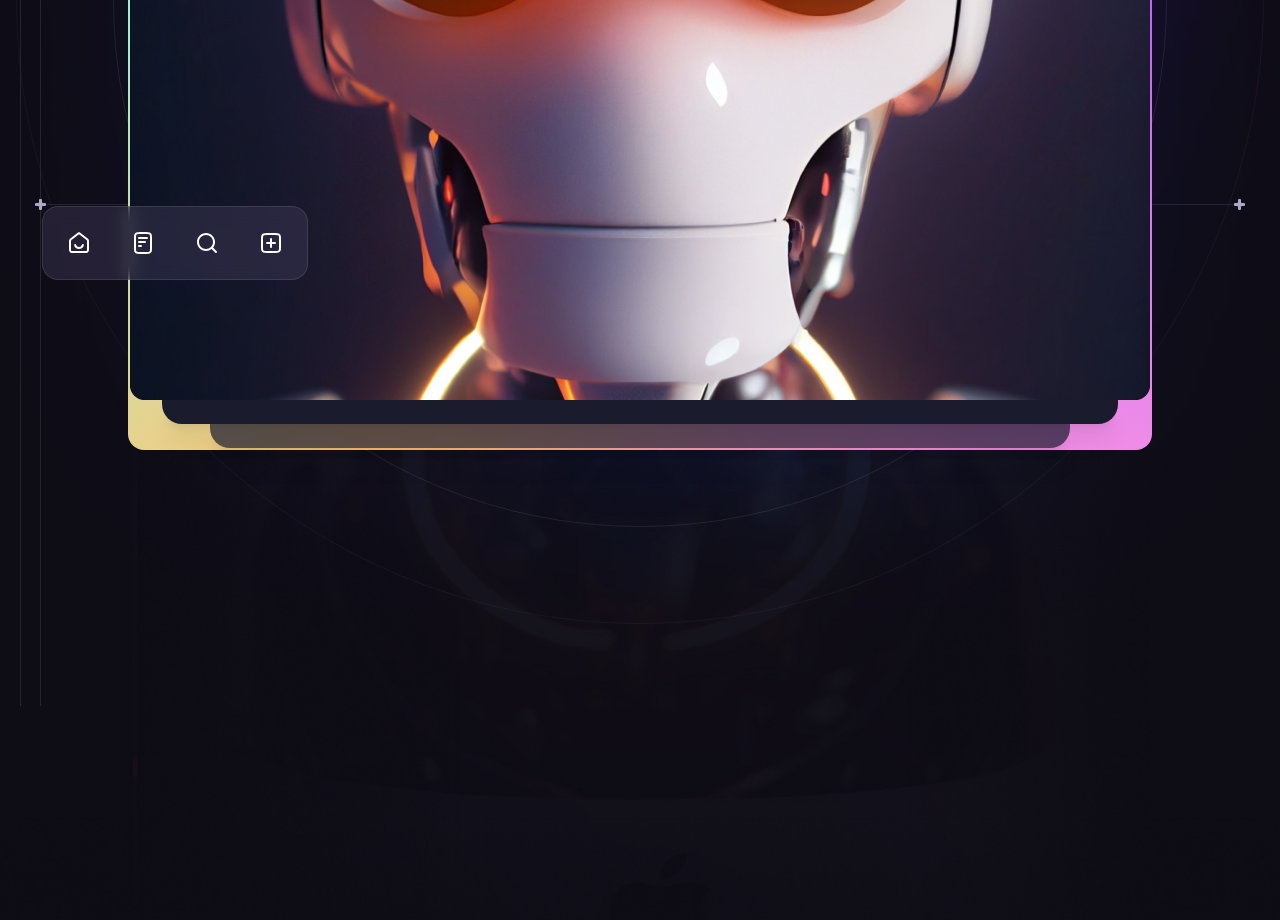
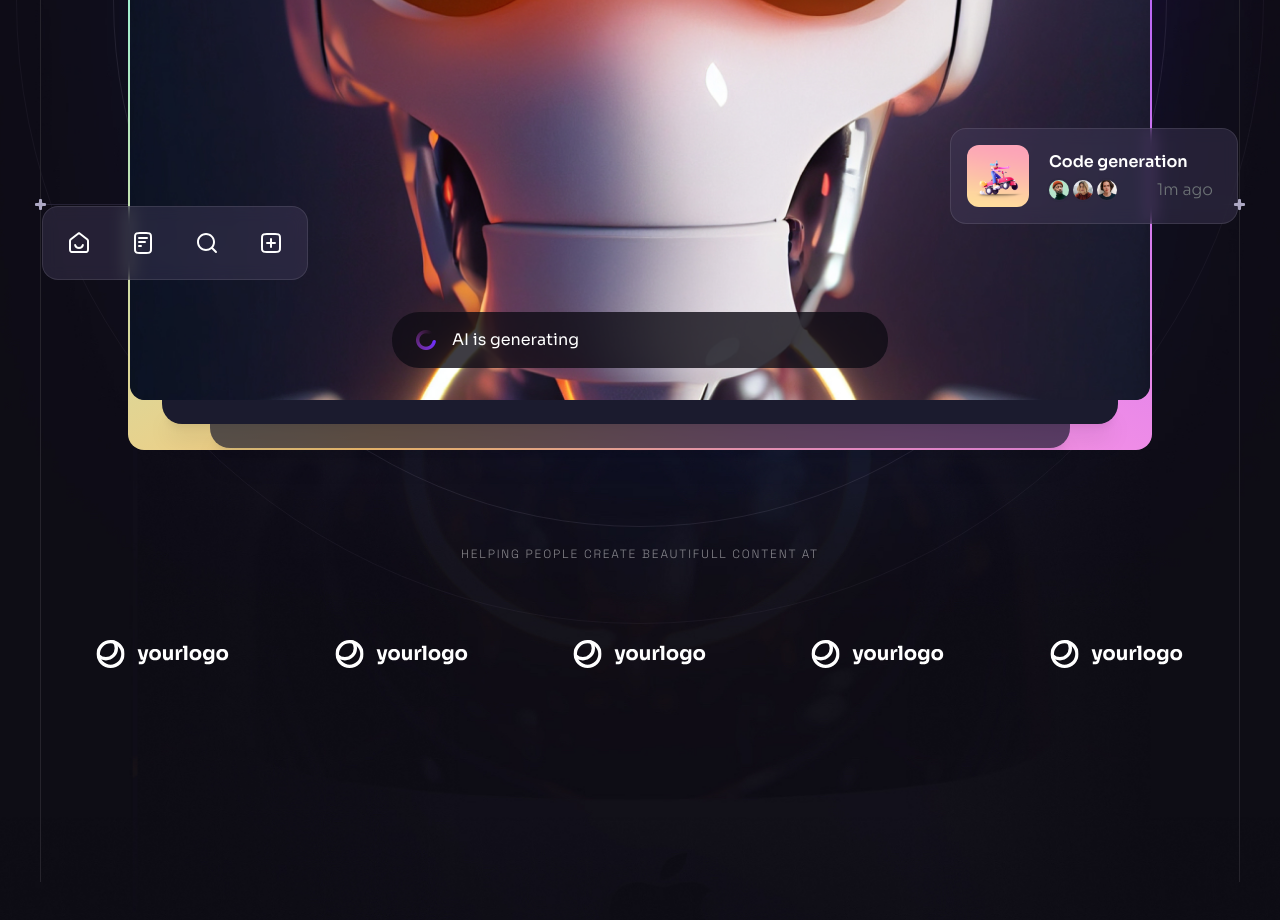
Before and after one commit to Max-Mendes91/BrainWave, a React (Vite) app: page / in a window 1280 px wide. Shown: the part 680-1600 px from the top of the page. Built offline with nearby package versions, Linux system fonts and the light colour scheme.

Commit message:
finish hero section

```diff
--- /dev/null
+++ b/src/Components/CompanyLogos.jsx
@@ -0,0 +1,23 @@
+import { companyLogos } from "../constants";
+
+const CompanyLogos = ({ className }) => {
+  return (
+    <div className={className}>
+      <h5 className="tagline mb-6 text-center text-n-1/50">
+        Helping people create beautifull content at
+      </h5>
+      <ul className="flex flex-wrap items-center justify-center gap-x-8 gap-y-6">
+        {companyLogos.map((logo, index) => (
+          <li
+            className="flex items-center justify-center flex-1 h-[8.5rem]"
+            key={index}
+          >
+            <img src={logo} width={134} height={134} alt="logo" />
+          </li>
+        ))}
+      </ul>
+    </div>
+  );
+};
+
+export default CompanyLogos;
--- /dev/null
+++ b/src/Components/Generating.jsx
@@ -0,0 +1,16 @@
+import { loading } from "../assets";
+
+const Generating = ({ className }) => {
+  return (
+    <div
+      className={`flex items-center h-[3.5rem] px-6 bg-n-8/80 rounded-[1.7rem] ${
+        className || ""
+      } text-base`}
+    >
+      <img className="w-5 wh-5 mr-4" src={loading} alt="Loading" />
+      AI is generating
+    </div>
+  );
+};
+
+export default Generating;
--- a/src/Components/Hero.jsx
+++ b/src/Components/Hero.jsx
@@ -5,9 +5,9 @@
 import { heroIcons } from "../constants";
 import { ScrollParallax } from "react-just-parallax";
 import { useRef } from "react";
-// import Generating from "./Generating";
-// import Notification from "./Notification";
-// import CompanyLogos from "./CompanyLogos";
+import Generating from "./Generating";
+import Notification from "./Notification";
+import CompanyLogos from "./CompanyLogos";
 
 const Hero = () => {
   const parallaxRef = useRef(null);
@@ -23,7 +23,7 @@
       <div className="container relative" ref={parallaxRef}>
         <div className="relative z-1 max-w-[62rem] mx-auto text-center mb-[3.875rem] md:mb-20 lg:mb-[6.25rem]">
           <h1 className="h1 mb-6">
-            Explore the Possibilities of Chatting with{" "}
+            Explore the Possibilities of &nbsp;AI&nbsp;Chatting with{` `}
             <span className="inline-block relative">
               Brainwave{" "}
               <img
@@ -57,7 +57,7 @@
                   alt="AI"
                 />
 
-                {/* <Generating className="absolute left-4 right-4 bottom-5 md:left-1/2 md:right-auto md:bottom-8 md:w-[31rem] md:-translate-x-1/2" /> */}
+                <Generating className="absolute left-4 right-4 bottom-5 md:left-1/2 md:right-auto md:bottom-8 md:w-[31rem] md:-translate-x-1/2" />
 
                 <ScrollParallax isAbsolutelyPositioned>
                   <ul className="hidden absolute -left-[5.5rem] bottom-[7.5rem] px-1 py-1 bg-n-9/40 backdrop-blur border border-n-1/10 rounded-2xl xl:flex">
@@ -69,14 +69,12 @@
                   </ul>
                 </ScrollParallax>
 
-                {/*
                 <ScrollParallax isAbsolutelyPositioned>
                   <Notification
                     className="hidden absolute -right-[5.5rem] bottom-[11rem] w-[18rem] xl:flex"
                     title="Code generation"
                   />
                 </ScrollParallax>
-                */}
               </div>
             </div>
 
@@ -95,7 +93,7 @@
           <BackgroundCircles parallaxRef={parallaxRef} />
         </div>
 
-        {/* <CompanyLogos className="hidden relative z-10 mt-20 lg:block" /> */}
+        <CompanyLogos className="hidden relative z-10 mt-20 lg:block" />
       </div>
 
       <BottomLine />
--- /dev/null
+++ b/src/Components/Notification.jsx
@@ -0,0 +1,39 @@
+import React from "react";
+import { notificationImages } from "../constants";
+import { notification1 } from "../assets";
+
+const Notification = ({ className, title }) => {
+  return (
+    <div
+      className={`${
+        className || ""
+      } flex items-center p-4 pr-6 bg-n-9/40 backdrop-blur border border-n-1/10 rounded-2xl gap-5`}
+    >
+      <img src={notification1} width={62} height={62} className="rounded-xl" />
+      <div className="flex-1">
+        <h6 className="mb-1 font-semibold text-base">{title}</h6>
+        <div className="flex items-center justify-between">
+          <ul className="flex -m-0.5">
+            {notificationImages.map((item, index) => (
+              <li
+                key={index}
+                className="flex w-6 h-6 border-2 border-n-12 rounded-full overflow-hidden"
+              >
+                <img
+                  src={item}
+                  className="w-full"
+                  width={20}
+                  height={20}
+                  alt={item}
+                />
+              </li>
+            ))}
+          </ul>
+          <div className="body-2 text-n-13">1m ago</div>
+        </div>
+      </div>
+    </div>
+  );
+};
+
+export default Notification;
--- a/src/Components/Section.jsx
+++ b/src/Components/Section.jsx
@@ -18,14 +18,14 @@
       {children}
 
       <div className="hidden absolute top-0 left-5 w-0.25 h-full bg-stroke-1 pointer-events-none md:block lg:left-7.5 xl:left-10" />
-      <div className="hidden absolute top-0 left-5 w-0.25 h-full bg-stroke-1 pointer-events-none md:block lg:right-7.5 xl:right-10" />
+      <div className="hidden absolute top-0 right-5 w-0.25 h-full bg-stroke-1 pointer-events-none md:block lg:right-7.5 xl:right-10" />
 
       {crosses && (
         <>
           <div
             className={`hidden absolute top-0 left-7.5 right-7.5 h-0.25 bg-stroke-1 ${
               crossesOffset && crossesOffset
-            } pointer-events-none lg:block xl:left-10 right-10`}
+            } pointer-events-none lg:block xl:left-10 xl:right-10`}
           />
           <SectionSvg crossesOffset={crossesOffset} />
         </>
```
